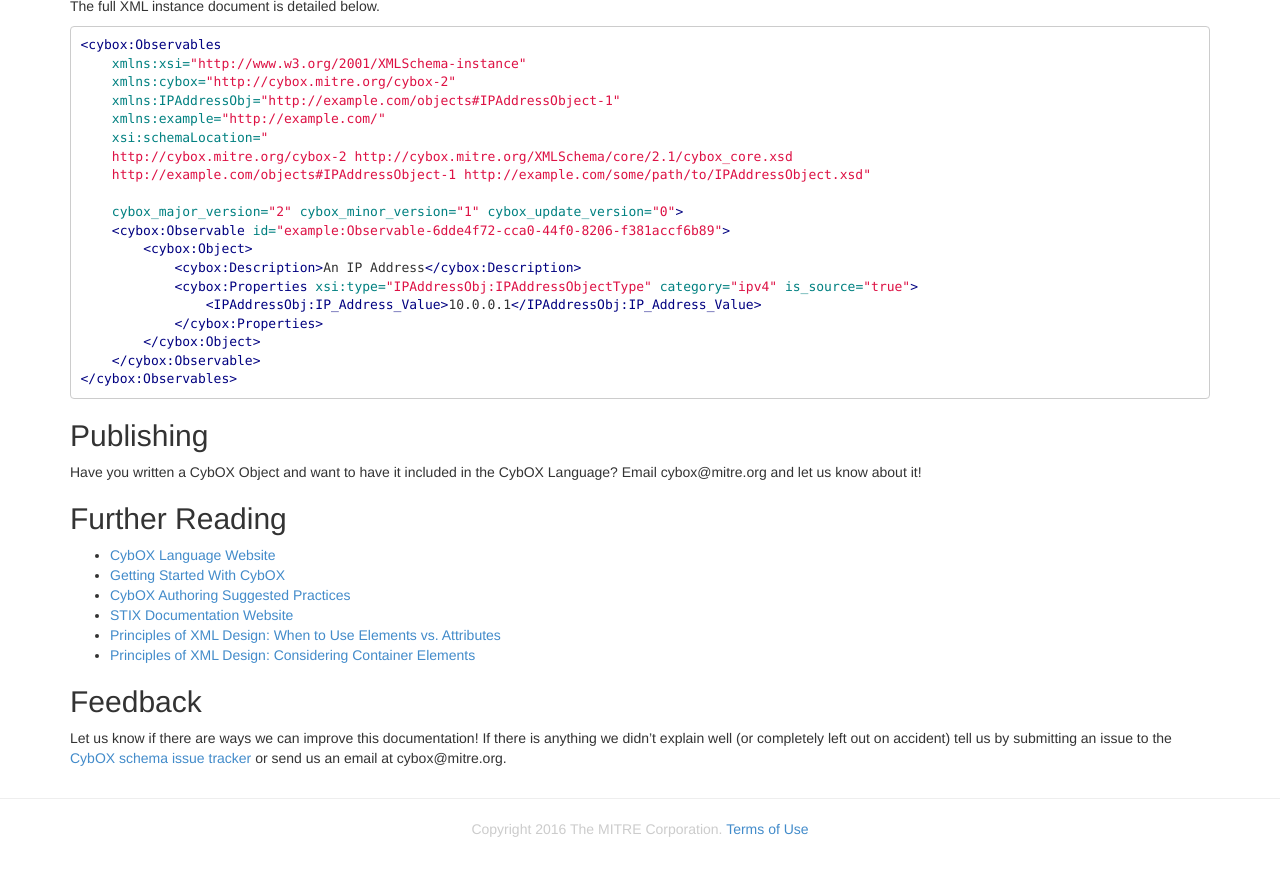
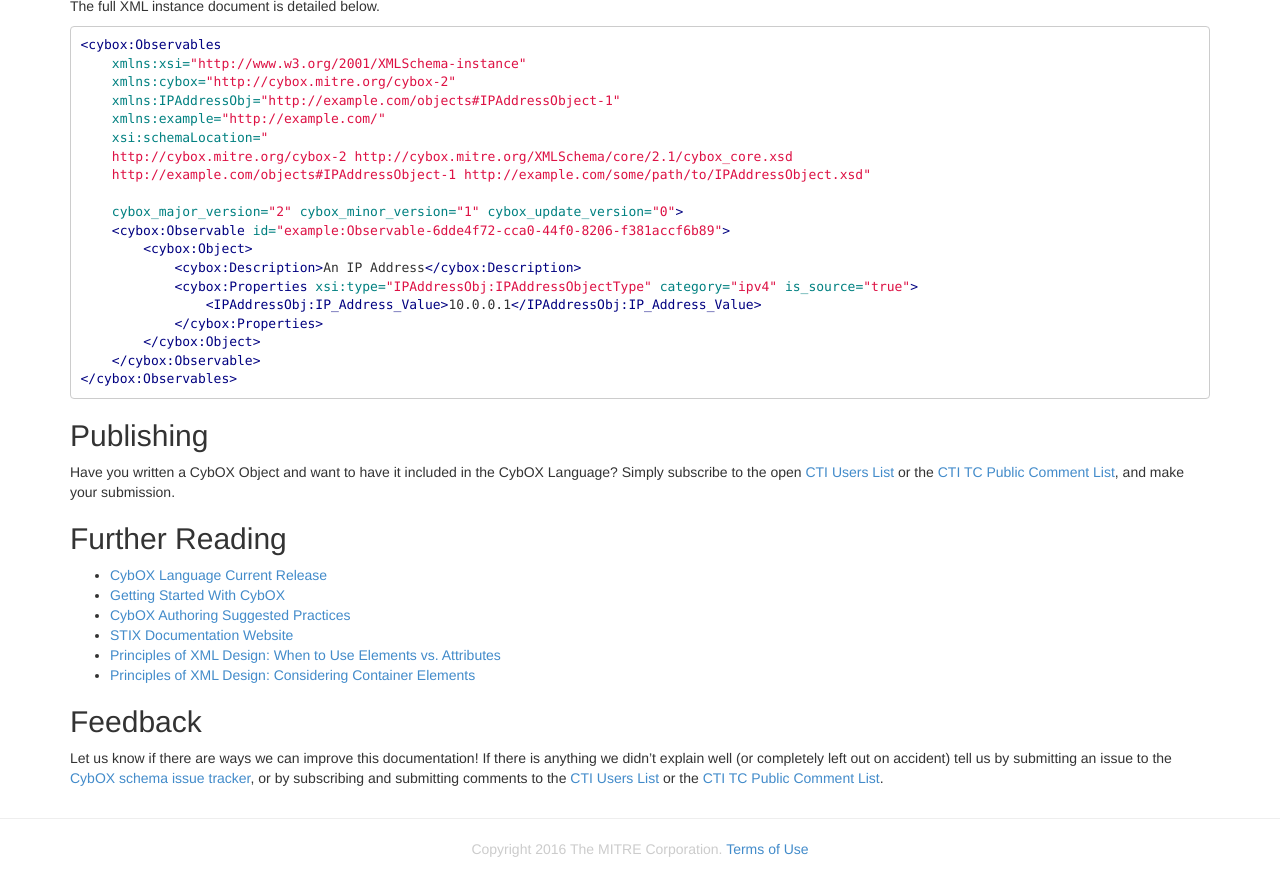
Before and after one commit to CybOXProject/cyboxproject.github.io, a Jekyll site: the page built from documentation/creating-objects/index.md, in a window 1280 px wide and 900 px high, scrolled down 6723 px. Shown: the top 896 px of the window. Built offline with Jekyll 4.4.1, drawn with Linux system fonts in a browser that asks for light colours; Markdown is read by kramdown in place of the engine named in the settings; some of the changed text lies outside the part shown.

Commit message:
Updated the Creating Objects page
Fixed two references to the cybox@mitre.org email address, updated a link to cybox.mitre.org to the item's current link, and added a missing punctuation mark

```diff
--- a/documentation/creating-objects/index.md
+++ b/documentation/creating-objects/index.md
@@ -61,7 +61,7 @@
 
 ### 3. Map Fields to CybOX Data Types
 
-The following represents a notional mapping of fields to CybOX data types
+The following represents a notional mapping of fields to CybOX data types:
 
 * **Address value:** `StringObjectPropertyType`
   * An IPv4 address is typically represented in a dotted-decimal format which
@@ -496,13 +496,12 @@
 ## Publishing
 
 Have you written a CybOX Object and want to have it included in the CybOX
-Language? Email cybox@mitre.org and let us know about
-it!
+Language? Simply subscribe to the open [CTI Users List](http://cyboxproject.github.io/community/#cti-users-list) or the [CTI TC Public Comment List](http://cyboxproject.github.io/community/#public-comment-list), and make your submission.
 
 
 ## Further Reading
 
-* [CybOX Language Website](http://cybox.mitre.org)
+* [CybOX Language Current Release](http://cyboxproject.github.io/releases/2.1)
 * [Getting Started With CybOX](https://github.com/CybOXProject/schemas/wiki/Getting-Started)
 * [CybOX Authoring Suggested Practices](https://github.com/CybOXProject/schemas/wiki/Suggested-Practices)
 * [STIX Documentation Website](http://stixproject.github.io)
@@ -515,5 +514,4 @@
 Let us know if there are ways we can improve this documentation! If there is
 anything we didn't explain well (or completely left out on accident) tell us by
 submitting an issue to the [CybOX schema issue
-tracker](https://github.com/CybOXProject/schemas/issues) or send us an email at
-cybox@mitre.org.
+tracker](https://github.com/CybOXProject/schemas/issues), or by subscribing and submitting comments to the [CTI Users List](http://cyboxproject.github.io/community/#cti-users-list) or the [CTI TC Public Comment List](http://cyboxproject.github.io/community/#public-comment-list).
```
